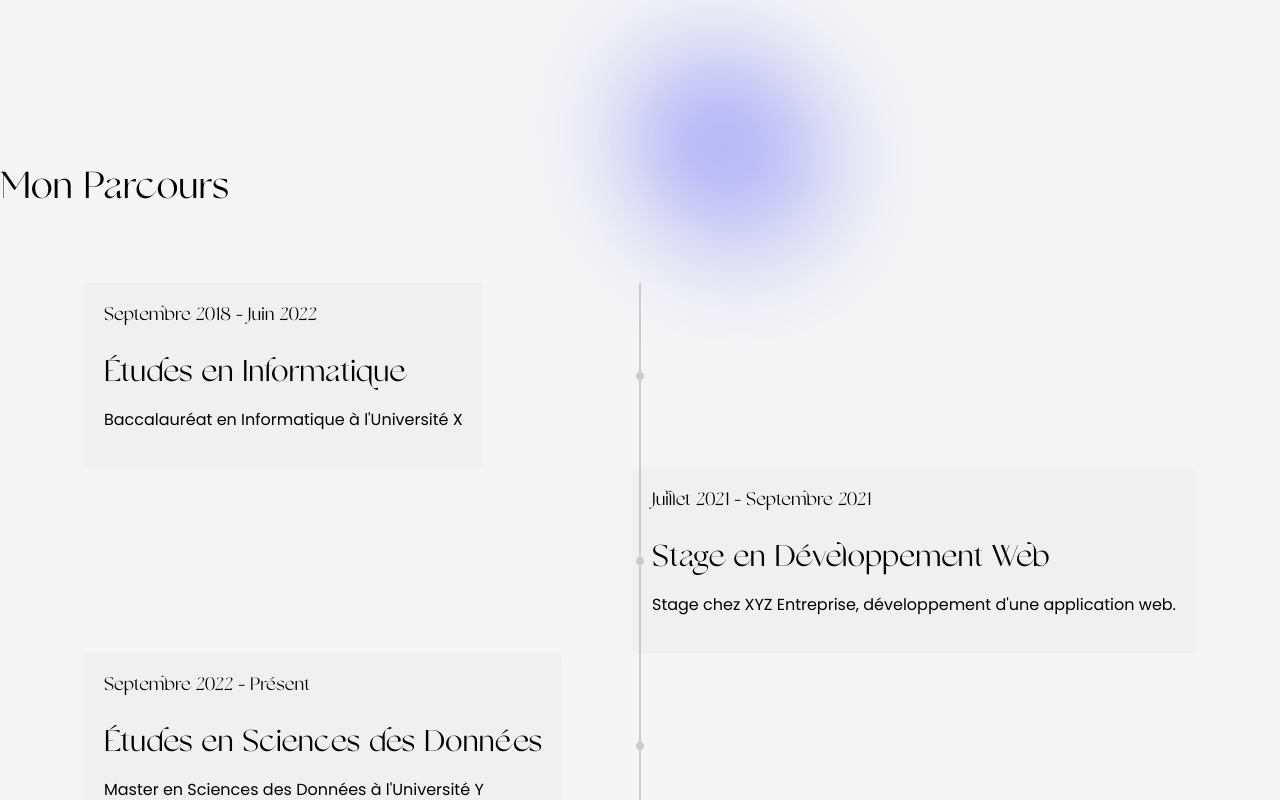
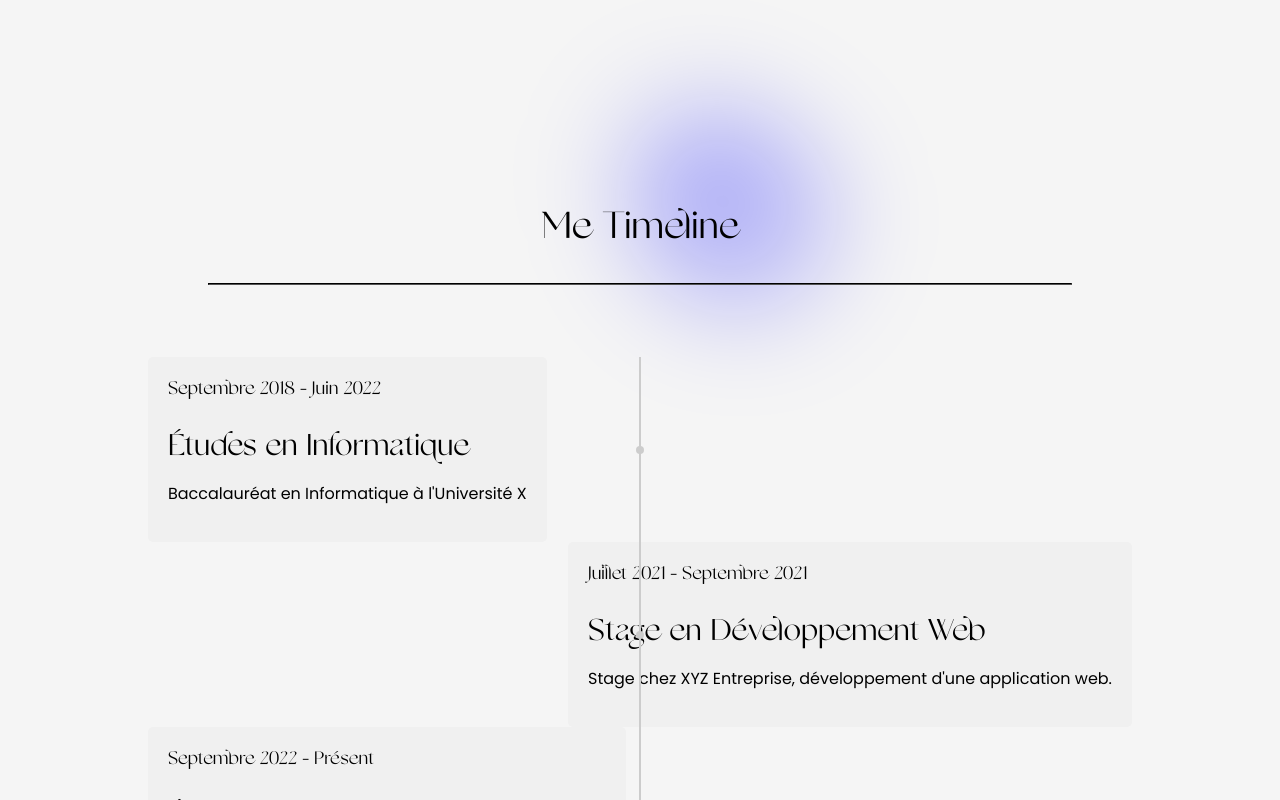
Before and after one commit to D-Seonay/portfolio-matheo-delaunay-2024, a React (Create React App) app: page /about in a window 1280 px wide. Shown: the part 1940-2740 px from the top of the page. Built offline with nearby package versions, Linux system fonts and the light colour scheme.

Commit message:
feat Title

```diff
--- a/src/component/ui/Timeline.js
+++ b/src/component/ui/Timeline.js
@@ -1,9 +1,20 @@
 import React from 'react';
 import styled from 'styled-components';
+import {useTheme} from "../ThemeContext";
+
+
+const TimelineContainer = styled.div`
+  padding: 5vh 5vw;
+  position: relative;
+  display: flex;
+  flex-direction: column;
+`;
 
 const TimelineSection = styled.section`
   padding: 5vh 5vw;
   position: relative;
+  display: flex;
+  flex-direction: column;
 `;
 
 const TimelineList = styled.ul`
@@ -69,7 +80,7 @@ const TimelineContent = styled.div`
 
   @media (max-width: 768px) {
     min-width: 90vw;
-    border-radius: 25;
+    border-radius: 25px;
 
   }
 `;
@@ -81,6 +92,29 @@ const Time = styled.time`
   margin-bottom: 8px;
 `;
 
+const TitleContainer = styled.div`
+  display: flex;
+  flex-direction: column;
+  align-items: center;
+`;
+
+const Title = styled.h1`
+  font-size: 2.5rem;
+  color: ${props => (props.theme === 'light' ? '#000' : '#fff')};
+
+  &:hover {
+
+  }
+
+  @media (max-width: 768px) {
+    font-size: 3rem;
+  }
+
+  @media (max-width: 576px) {
+    font-size: 2rem;
+  }
+`;
+
 const TitleH2 = styled.h2`
   font-size: 2rem;
   margin-bottom: 8px;
@@ -90,7 +124,15 @@ const Text = styled.p`
   font-size: 1rem;
 `;
 
+const Divider = styled.hr`
+  width: 75%;
+  margin: 1rem auto;
+  border-color: ${props => (props.theme === 'light' ? '#000' : '#fff')};
+
+`;
+
 const ReactTimeline = ({ events }) => {
+	const { theme } = useTheme();
 	return (
 		<TimelineSection className="timeline">
 			<TimelineList>
@@ -140,11 +182,16 @@ const MyTimeline = () => {
 		},
 	];
 
+	const { theme } = useTheme();
 	return (
-		<div>
-			<h1>Mon Parcours</h1>
+
+		<TimelineContainer>
+			<TitleContainer>
+				<Title theme={theme}>Me Timeline</Title>
+				<Divider theme={theme} />
+			</TitleContainer>
 			<ReactTimeline events={events} />
-		</div>
+		</TimelineContainer>
 	);
 };
 
```
